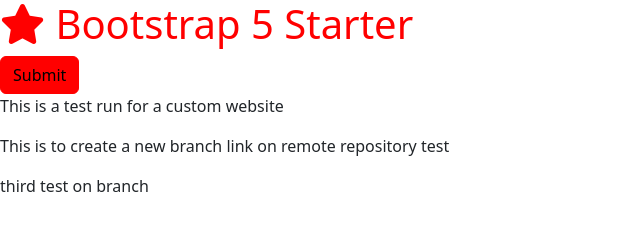
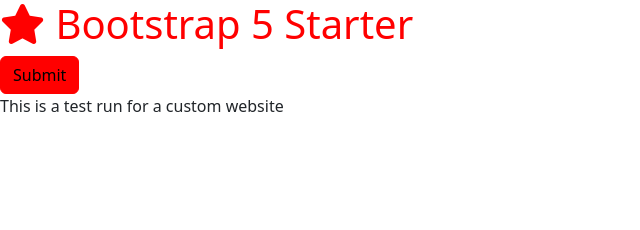
Before and after one commit to pjang91/Bootstrap-Template, a website: page index.html in a window 1280 px wide. Shown: the whole page, without its empty margins (0-640 px from the left). Drawn offline with Linux system fonts and the light colour scheme.

Commit message:
going backwards

```diff
--- a/index.html
+++ b/index.html
@@ -15,8 +15,6 @@
     </h1>
     <button class="btn btn-primary">Submit</button>
     <p>This is a test run for a custom website</p>
-    <p>This is to create a new branch link on remote repository test</p>
-    <p>third test on branch</p>
 
     <script src="js/bootstrap.bundle.min.js"></script>
     <script src="js/script.js"></script>
```
